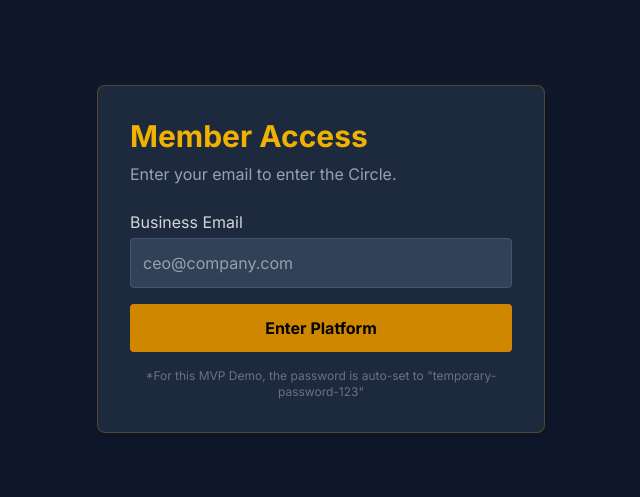
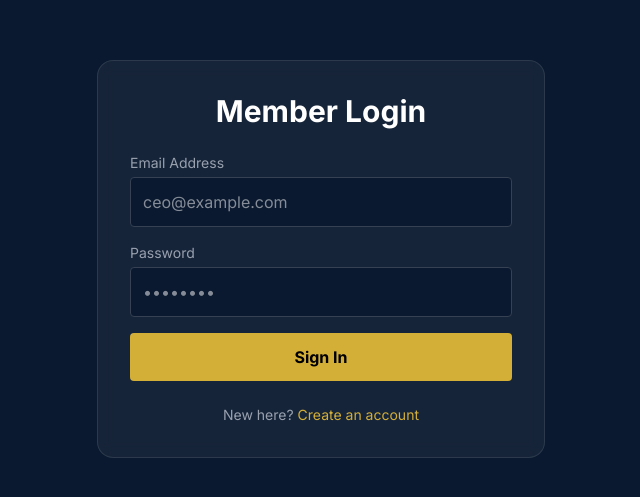
Before and after one commit to immanuelniik-dev/ceo-circle-platform, a Next.js app: page /login in a window 1280 px wide. Shown: the part 141-638 px from the top of the page, without its empty margins (319-959 px from the left). Built offline with nearby package versions, Linux system fonts and the light colour scheme; no server answers.

Commit message:
Add login logic

```diff
--- a/app/login/page.tsx
+++ b/app/login/page.tsx
@@ -3,77 +3,107 @@ import { useState } from 'react'
 import { supabase } from '../../lib/supabaseClient'
 import { useRouter } from 'next/navigation'
 
-export default function Login() {
+export default function LoginPage() {
   const [email, setEmail] = useState('')
+  const [password, setPassword] = useState('')
   const [loading, setLoading] = useState(false)
-  const [message, setMessage] = useState('')
+  const [error, setError] = useState<string | null>(null)
   const router = useRouter()
 
-  const handleLogin = async (e: any) => {
+  const handleLogin = async (e: React.FormEvent) => {
     e.preventDefault()
     setLoading(true)
+    setError(null)
 
-    // 1. Try to sign up first
-    const { error: signUpError } = await supabase.auth.signUp({
-      email,
-      password: 'temporary-password-123', // MVP: Simple password for everyone for now
-      options: {
-        data: { full_name: 'New Member' } // Default name
-      }
-    })
-
-    if (signUpError) {
-      // 2. If they exist, try to sign in
-      const { error: signInError } = await supabase.auth.signInWithPassword({
+    try {
+      const { error } = await supabase.auth.signInWithPassword({
         email,
-        password: 'temporary-password-123',
+        password,
       })
 
-      if (signInError) {
-        setMessage('Error: ' + signInError.message)
-      } else {
-        router.push('/dashboard')
-      }
-    } else {
-      // Signup successful
-      // Auto sign-in happens, push to dashboard
+      if (error) throw error
+
+      // If login successful, go to dashboard
       router.push('/dashboard')
+      router.refresh()
+    } catch (err: any) {
+      setError(err.message)
+    } finally {
+      setLoading(false)
     }
-    setLoading(false)
+  }
+
+  const handleSignUp = async () => {
+    setLoading(true)
+    setError(null)
+
+    try {
+      const { error } = await supabase.auth.signUp({
+        email,
+        password,
+      })
+      if (error) throw error
+      alert('Check your email for the confirmation link!')
+    } catch (err: any) {
+      setError(err.message)
+    } finally {
+      setLoading(false)
+    }
   }
 
   return (
-    <div className="min-h-screen flex items-center justify-center bg-slate-900 px-4">
-      <div className="max-w-md w-full bg-slate-800 p-8 rounded-lg shadow-lg border border-yellow-600/30">
-        <h2 className="text-3xl font-bold text-yellow-500 mb-2">Member Access</h2>
-        <p className="text-gray-400 mb-6">Enter your email to enter the Circle.</p>
+    <div className="min-h-screen flex items-center justify-center bg-[#0A192F] px-4">
+      <div className="max-w-md w-full bg-white/5 border border-white/10 p-8 rounded-2xl backdrop-blur-sm">
+        <h2 className="text-3xl font-bold text-white mb-6 text-center">Member Login</h2>
+
+        {error && (
+          <div className="bg-red-500/10 border border-red-500 text-red-500 p-3 rounded mb-4 text-sm">
+            {error}
+          </div>
+        )}
 
         <form onSubmit={handleLogin} className="space-y-4">
           <div>
-            <label className="block text-gray-300 mb-1">Business Email</label>
+            <label className="block text-gray-400 text-sm mb-1">Email Address</label>
             <input
               type="email"
               value={email}
               onChange={(e) => setEmail(e.target.value)}
-              className="w-full p-3 rounded bg-slate-700 text-white border border-slate-600 focus:border-yellow-500 outline-none"
-              placeholder="ceo@company.com"
+              className="w-full bg-[#0A192F] border border-gray-700 rounded p-3 text-white focus:border-[#D4AF37] focus:outline-none"
+              placeholder="ceo@example.com"
+              required
+            />
+          </div>
+
+          <div>
+            <label className="block text-gray-400 text-sm mb-1">Password</label>
+            <input
+              type="password"
+              value={password}
+              onChange={(e) => setPassword(e.target.value)}
+              className="w-full bg-[#0A192F] border border-gray-700 rounded p-3 text-white focus:border-[#D4AF37] focus:outline-none"
+              placeholder="••••••••"
               required
             />
           </div>
 
           <button
+            type="submit"
             disabled={loading}
-            className="w-full bg-yellow-600 text-black font-bold py-3 rounded hover:bg-yellow-500 transition"
+            className="w-full bg-[#D4AF37] text-black font-bold py-3 rounded hover:bg-[#B5952F] transition disabled:opacity-50"
           >
-            {loading ? 'Verifying...' : 'Enter Platform'}
+            {loading ? 'Processing...' : 'Sign In'}
           </button>
-
-          {message && <p className="text-red-400 text-sm mt-2">{message}</p>}
         </form>
 
-        <p className="text-xs text-gray-500 mt-4 text-center">
-          *For this MVP Demo, the password is auto-set to "temporary-password-123"
-        </p>
+        <div className="mt-6 text-center">
+          <p className="text-gray-400 text-sm">
+            New here?{' '}
+            <button onClick={handleSignUp} className="text-[#D4AF37] hover:underline">
+              Create an account
+            </button>
+          </p>
+        </div>
       </div>
     </div>
   )
```
